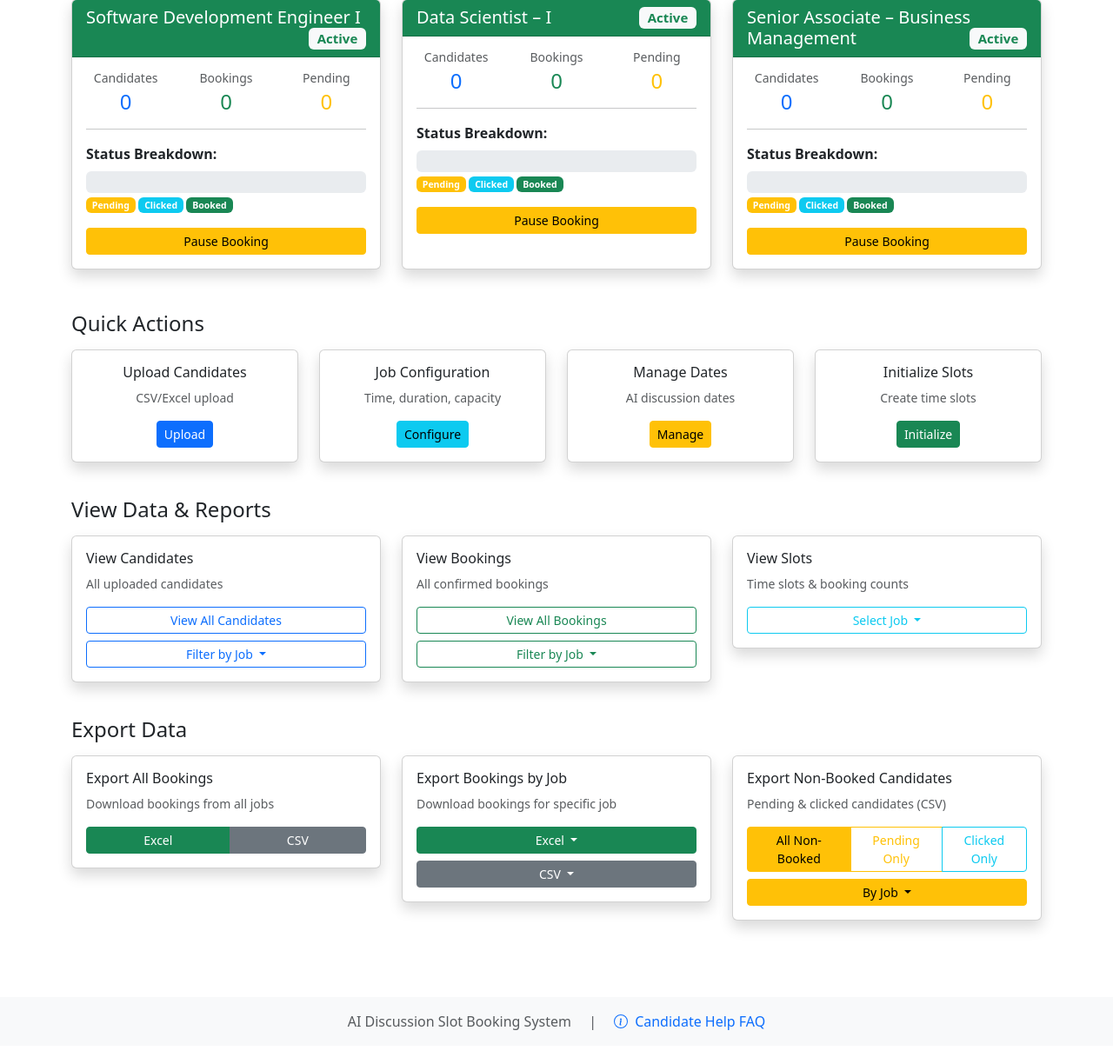
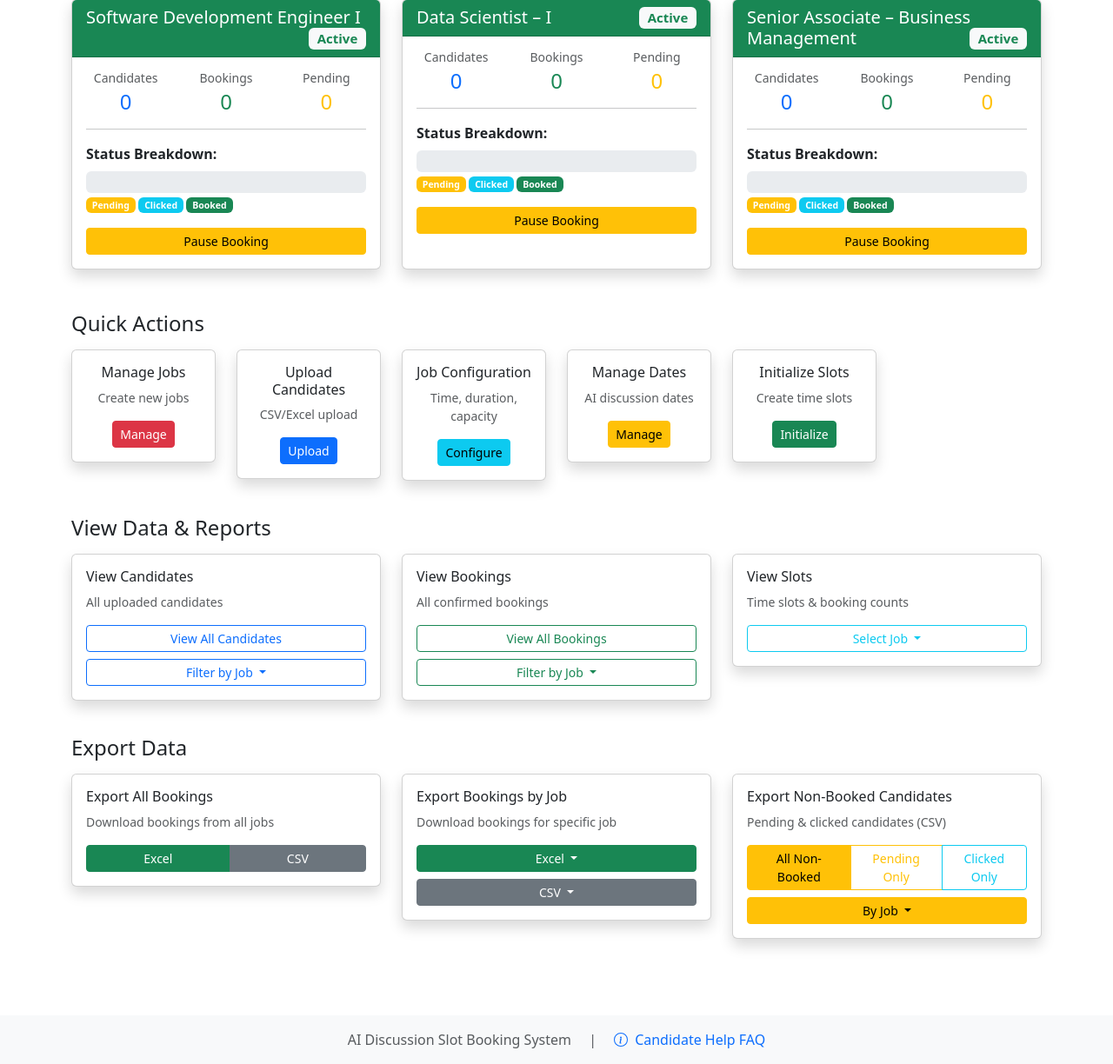
Before and after one commit to rasheed-fabrichq/fabric-interview-slot-booking-app, a Flask app: page /admin/dashboard in a window 1280 px wide. Shown: the part 325-1549 px from the top of the page at 87% size. Before the commit the page ends 1528 px from the top, so only its background shows below. Run offline with Flask 3, Linux system fonts and the light colour scheme; the visitor is signed in with stand-in values (Sample User, id 1); data comes from the database, SQL or seed files in the repository; data that the repository does not hold is empty; some libraries are stand-ins or nearby versions.

Commit message:
now admin can create new jobs from dashboard

```diff
--- a/app.py
+++ b/app.py
@@ -23,10 +23,11 @@ from database import (
     get_job_config, get_all_job_configs, update_job_config,
     get_job_dates, add_job_date, delete_job_date,
     is_booking_enabled_for_job, set_job_booking_enabled,
-    get_candidate_booking_for_job, get_all_slots_for_job
+    get_candidate_booking_for_job, get_all_slots_for_job,
+    create_job
 )
 from config import (
-    JOBS, is_valid_job_id, get_job_name,
+    get_jobs, is_valid_job_id, get_job_name,
     ADMIN_USERNAME, ADMIN_PASSWORD
 )
 
@@ -423,19 +424,19 @@ def admin_upload():
         if not job_id or not is_valid_job_id(job_id):
             return render_template('admin_upload.html',
                                  error='Please select a valid job',
-                                 jobs=JOBS)
+                                 jobs=get_jobs())
 
         if 'file' not in request.files:
             return render_template('admin_upload.html',
                                  error='No file uploaded',
-                                 jobs=JOBS)
+                                 jobs=get_jobs())
 
         file = request.files['file']
 
         if file.filename == '':
             return render_template('admin_upload.html',
                                  error='No file selected',
-                                 jobs=JOBS)
+                                 jobs=get_jobs())
 
         if file:
             filename = secure_filename(file.filename)
@@ -451,14 +452,14 @@ def admin_upload():
                 else:
                     return render_template('admin_upload.html',
                                          error='Invalid file format. Use CSV or Excel.',
-                                         jobs=JOBS)
+                                         jobs=get_jobs())
 
                 # Validate columns (removed college_name, kept interview_link optional)
                 required_columns = ['name', 'email', 'interview_link']
                 if not all(col in df.columns for col in required_columns):
                     return render_template('admin_upload.html',
                                          error=f'Missing required columns: {required_columns}',
-                                         jobs=JOBS)
+                                         jobs=get_jobs())
 
                 # Add candidates with validation
                 success_count = 0
@@ -545,14 +546,14 @@ def admin_upload():
                                      success=f'{success_count} candidates uploaded successfully for {get_job_name(job_id)}.',
                                      error=f'{error_count} errors occurred.' if error_count > 0 else None,
                                      errors=errors[:50],  # Show first 50 errors
-                                     jobs=JOBS)
+                                     jobs=get_jobs())
 
             except Exception as e:
                 return render_template('admin_upload.html',
                                      error=f'Error processing file: {str(e)}',
-                                     jobs=JOBS)
+                                     jobs=get_jobs())
 
-    return render_template('admin_upload.html', jobs=JOBS)
+    return render_template('admin_upload.html', jobs=get_jobs())
 
 
 @app.route('/admin/job-config', methods=['GET', 'POST'])
@@ -569,13 +570,13 @@ def admin_job_config():
         if not all([job_id, start_time, end_time, duration, capacity]):
             return render_template('admin_job_config.html',
                                  error='All fields are required',
-                                 jobs=JOBS,
+                                 jobs=get_jobs(),
                                  configs=get_all_job_configs())
 
         if not is_valid_job_id(job_id):
             return render_template('admin_job_config.html',
                                  error='Invalid job ID',
-                                 jobs=JOBS,
+                                 jobs=get_jobs(),
                                  configs=get_all_job_configs())
 
         try:
@@ -589,17 +590,17 @@ def admin_job_config():
 
             return render_template('admin_job_config.html',
                                  success=f'Configuration updated for {get_job_name(job_id)}',
-                                 jobs=JOBS,
+                                 jobs=get_jobs(),
                                  configs=get_all_job_configs())
 
         except ValueError as e:
             return render_template('admin_job_config.html',
                                  error=f'Invalid input: {str(e)}',
-                                 jobs=JOBS,
+                                 jobs=get_jobs(),
                                  configs=get_all_job_configs())
 
     return render_template('admin_job_config.html',
-                         jobs=JOBS,
+                         jobs=get_jobs(),
                          configs=get_all_job_configs())
 
 
@@ -614,8 +615,8 @@ def admin_job_dates():
         if not is_valid_job_id(job_id):
             return render_template('admin_job_dates.html',
                                  error='Invalid job ID',
-                                 jobs=JOBS,
-                                 all_dates={jid: get_job_dates(jid) for jid in JOBS.keys()})
+                                 jobs=get_jobs(),
+                                 all_dates={jid: get_job_dates(jid) for jid in get_jobs().keys()})
 
         if action == 'add':
             date_str = request.form.get('date')  # Format: yyyy-mm-dd from date input
@@ -623,8 +624,8 @@ def admin_job_dates():
             if not date_str:
                 return render_template('admin_job_dates.html',
                                      error='Date is required',
-                                     jobs=JOBS,
-                                     all_dates={jid: get_job_dates(jid) for jid in JOBS.keys()})
+                                     jobs=get_jobs(),
+                                     all_dates={jid: get_job_dates(jid) for jid in get_jobs().keys()})
 
             try:
                 # Convert yyyy-mm-dd to dd-mm-yyyy and get day of week
@@ -637,19 +638,19 @@ def admin_job_dates():
                 if 'error' in result:
                     return render_template('admin_job_dates.html',
                                          error=result['error'],
-                                         jobs=JOBS,
-                                         all_dates={jid: get_job_dates(jid) for jid in JOBS.keys()})
+                                         jobs=get_jobs(),
+                                         all_dates={jid: get_job_dates(jid) for jid in get_jobs().keys()})
 
                 return render_template('admin_job_dates.html',
                                      success=f'Date {formatted_date} ({day_of_week}) added to {get_job_name(job_id)}',
-                                     jobs=JOBS,
-                                     all_dates={jid: get_job_dates(jid) for jid in JOBS.keys()})
+                                     jobs=get_jobs(),
+                                     all_dates={jid: get_job_dates(jid) for jid in get_jobs().keys()})
 
             except ValueError:
                 return render_template('admin_job_dates.html',
                                      error='Invalid date format',
-                                     jobs=JOBS,
-                                     all_dates={jid: get_job_dates(jid) for jid in JOBS.keys()})
+                                     jobs=get_jobs(),
+                                     all_dates={jid: get_job_dates(jid) for jid in get_jobs().keys()})
 
         elif action == 'delete':
             date = request.form.get('date')  # Format: dd-mm-yyyy
@@ -658,12 +659,12 @@ def admin_job_dates():
 
             return render_template('admin_job_dates.html',
                                  success=f'Date {date} removed from {get_job_name(job_id)}',
-                                 jobs=JOBS,
-                                 all_dates={jid: get_job_dates(jid) for jid in JOBS.keys()})
+                                 jobs=get_jobs(),
+                                 all_dates={jid: get_job_dates(jid) for jid in get_jobs().keys()})
 
     return render_template('admin_job_dates.html',
-                         jobs=JOBS,
-                         all_dates={jid: get_job_dates(jid) for jid in JOBS.keys()})
+                         jobs=get_jobs(),
+                         all_dates={jid: get_job_dates(jid) for jid in get_jobs().keys()})
 
 
 @app.route('/admin/init-slots', methods=['GET', 'POST'])
@@ -676,7 +677,7 @@ def admin_init_slots():
         if not is_valid_job_id(job_id):
             return render_template('admin_init_slots.html',
                                  error='Invalid job ID',
-                                 jobs=JOBS,
+                                 jobs=get_jobs(),
                                  configs=get_all_job_configs())
 
         result = initialize_slots_for_job(job_id)
@@ -684,16 +685,16 @@ def admin_init_slots():
         if 'error' in result:
             return render_template('admin_init_slots.html',
                                  error=result['error'],
-                                 jobs=JOBS,
+                                 jobs=get_jobs(),
                                  configs=get_all_job_configs())
 
         return render_template('admin_init_slots.html',
                              success=f"{result['slots_created']} slots initialized successfully for {get_job_name(job_id)}!",
-                             jobs=JOBS,
+                             jobs=get_jobs(),
                              configs=get_all_job_configs())
 
     return render_template('admin_init_slots.html',
-                         jobs=JOBS,
+                         jobs=get_jobs(),
                          configs=get_all_job_configs())
 
 
@@ -827,7 +828,7 @@ def admin_bookings():
 
     return render_template('admin_bookings.html',
                          bookings=bookings,
-                         jobs=JOBS,
+                         jobs=get_jobs(),
                          selected_job=job_id)
 
 
@@ -840,7 +841,7 @@ def admin_candidates():
 
     return render_template('admin_candidates.html',
                          candidates=candidates,
-                         jobs=JOBS,
+                         jobs=get_jobs(),
                          selected_job=job_id)
 
 
@@ -926,9 +927,61 @@ def admin_slots():
 
     return render_template('admin_slots.html',
                          dates_data=dates_data,
-                         jobs=JOBS,
+                         jobs=get_jobs(),
                          selected_job=job_id,
                          job_name=get_job_name(job_id))
+
+
+@app.route('/admin/jobs', methods=['GET', 'POST'])
+@admin_required
+def admin_jobs():
+    """Manage jobs - create new jobs"""
+    if request.method == 'POST':
+        job_id = request.form.get('job_id')
+        job_name = request.form.get('job_name')
+        start_time = request.form.get('start_time', '08:00')
+        end_time = request.form.get('end_time', '00:00')
+        duration = request.form.get('duration', '60')
+        capacity = request.form.get('capacity', '15')
+
+        if not all([job_id, job_name]):
+            return render_template('admin_jobs.html',
+                                 error='Job ID and Job Name are required',
+                                 jobs=get_jobs())
+
+        # Validate UUID format
+        try:
+            from uuid import UUID
+            UUID(str(job_id).strip(), version=4)
+        except (ValueError, AttributeError):
+            return render_template('admin_jobs.html',
+                                 error='Job ID must be a valid UUID (e.g., fc4c9c14-208c-427a-be2e-4d0080f286d6)',
+                                 jobs=get_jobs())
+
+        try:
+            duration_int = int(duration)
+            capacity_int = int(capacity)
+
+            if duration_int <= 0 or capacity_int <= 0:
+                raise ValueError("Duration and capacity must be positive")
+
+            result = create_job(job_id.strip(), job_name.strip(), start_time, end_time, duration_int, capacity_int)
+
+            if 'error' in result:
+                return render_template('admin_jobs.html',
+                                     error=result['error'],
+                                     jobs=get_jobs())
+
+            return render_template('admin_jobs.html',
+                                 success=f'Job "{job_name}" created successfully!',
+                                 jobs=get_jobs())
+
+        except ValueError as e:
+            return render_template('admin_jobs.html',
+                                 error=f'Invalid input: {str(e)}',
+                                 jobs=get_jobs())
+
+    return render_template('admin_jobs.html', jobs=get_jobs())
 
 
 # Error handlers
--- a/templates/admin_dashboard.html
+++ b/templates/admin_dashboard.html
@@ -124,7 +124,18 @@
         <h4 class="mb-3">Quick Actions</h4>
     </div>
 
-    <div class="col-md-3 mb-3">
+    <div class="col-md-3 col-lg-2 mb-3">
+        <div class="card shadow">
+            <div class="card-body text-center">
+                <i class="bi bi-briefcase-fill fs-1 text-danger mb-2"></i>
+                <h6 class="card-title">Manage Jobs</h6>
+                <p class="card-text small text-muted">Create new jobs</p>
+                <a href="/admin/jobs" class="btn btn-danger btn-sm">Manage</a>
+            </div>
+        </div>
+    </div>
+
+    <div class="col-md-3 col-lg-2 mb-3">
         <div class="card shadow">
             <div class="card-body text-center">
                 <i class="bi bi-upload fs-1 text-primary mb-2"></i>
@@ -135,7 +146,7 @@
         </div>
     </div>
 
-    <div class="col-md-3 mb-3">
+    <div class="col-md-3 col-lg-2 mb-3">
         <div class="card shadow">
             <div class="card-body text-center">
                 <i class="bi bi-gear fs-1 text-info mb-2"></i>
@@ -146,7 +157,7 @@
         </div>
     </div>
 
-    <div class="col-md-3 mb-3">
+    <div class="col-md-3 col-lg-2 mb-3">
         <div class="card shadow">
             <div class="card-body text-center">
                 <i class="bi bi-calendar-date fs-1 text-warning mb-2"></i>
@@ -157,7 +168,7 @@
         </div>
     </div>
 
-    <div class="col-md-3 mb-3">
+    <div class="col-md-3 col-lg-2 mb-3">
         <div class="card shadow">
             <div class="card-body text-center">
                 <i class="bi bi-clock fs-1 text-success mb-2"></i>
```
Also changed, not shown: config.py (+10 -8 lines), database.py (+33 -1 lines), templates/admin_jobs.html (added, +146 -0 lines).
